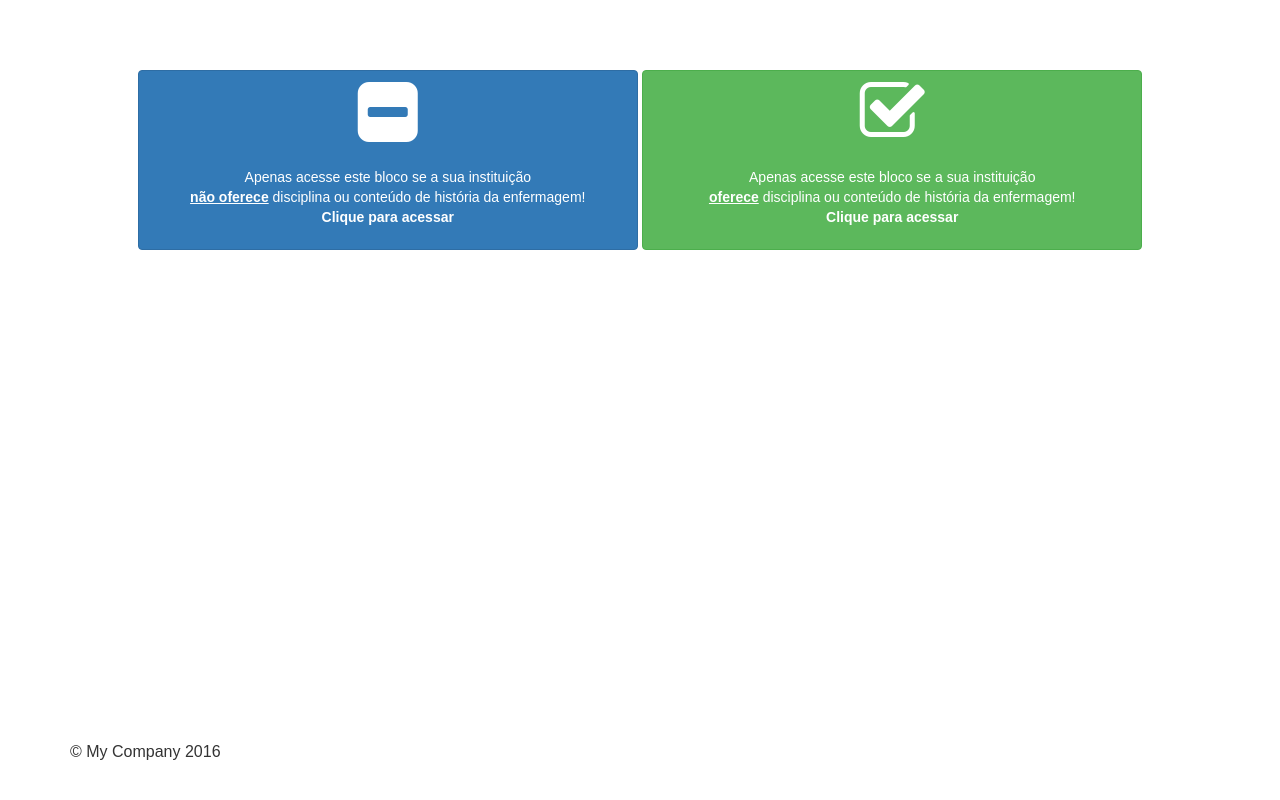
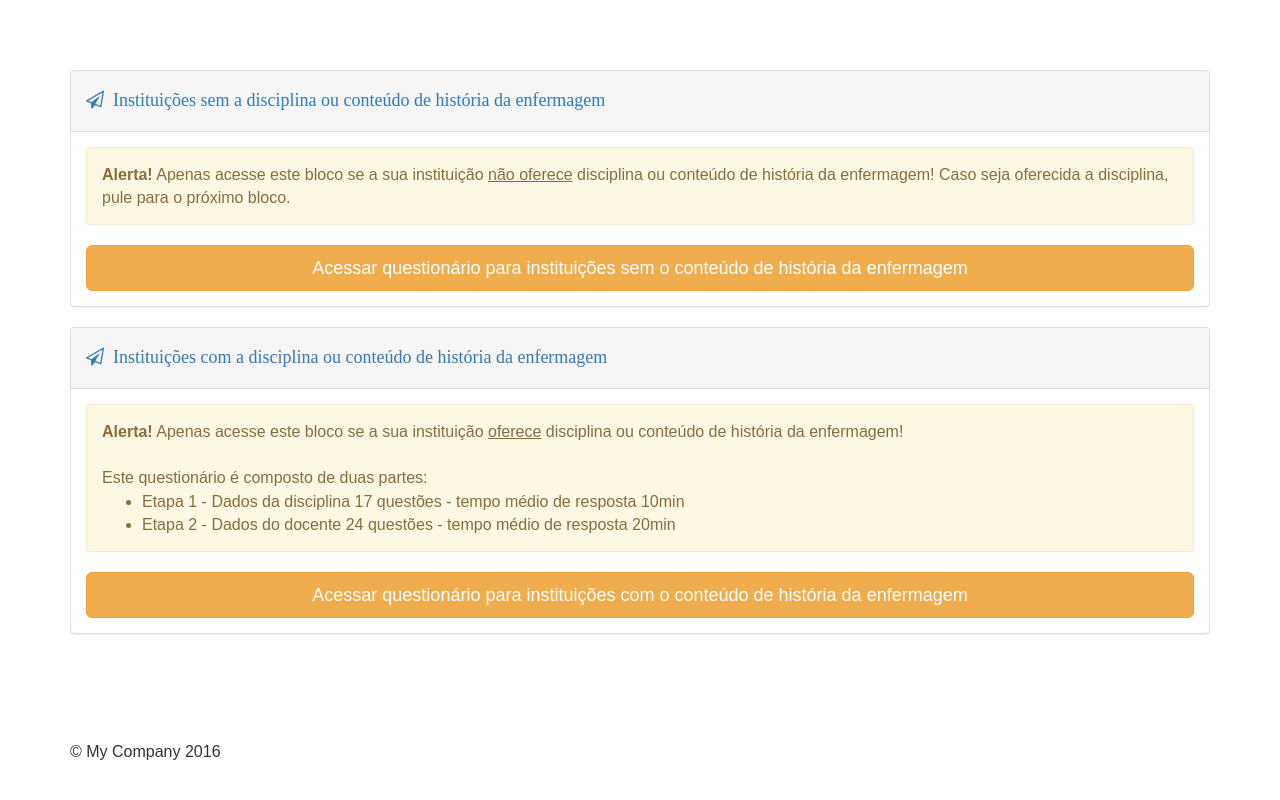
Before and after one commit to PURATEC/pesquisa_enfermagem, a Yii app: template views/survey/pre-create.php in a window 1280 px wide. Run offline with PHP 8.4 and a stand-in for Yii, Linux system fonts and the light colour scheme; the template is opened without the code that fills it, so the values that code supplies are empty; some libraries are stand-ins or nearby versions.

Commit message:
Salvando alterações;

```diff
--- a/data/insert_into.sql
+++ b/data/insert_into.sql
@@ -792,5 +792,3 @@ INSERT INTO "user"
 VALUES
 (1, null, 'luchesi@eerp.usp.br', '$2y$13$h.HIzwhE01cuEl7MQc5Kjuvn9mWbVAn3S5SKE4S754uzqiZJyvCdu', 'Pesquisador', true, '2016-08-01 22:00:00', true, '2016-08-01 22:00:00'),
 (2, null, 'nina.kriska12@gmail.com', '$2y$13$NYUFEkI2UAfOK72kA5l7hezEynGB.MjaiI14p0vm1FrDBzjMfgy/W', 'Pesquisador', true, '2016-08-01 22:00:00', true, '2016-08-01 22:00:00'),
-(3, null, 'd@fo5.com', '$2y$13$h.HIzwhE01cuEl7MQc5Kjuvn9mWbVAn3S5SKE4S754uzqiZJyvCdu', 'Entrevistado', false, '2016-08-01 22:00:00', true, '2016-08-01 22:00:00'),
-(4, null, 'ds@fo5.com', '$2y$13$NYUFEkI2UAfOK72kA5l7hezEynGB.MjaiI14p0vm1FrDBzjMfgy/W', 'Entrevistado', false, '2016-08-01 22:00:00', true, '2016-08-01 22:00:00')
--- a/views/survey/pre-create.php
+++ b/views/survey/pre-create.php
@@ -3,25 +3,57 @@
 /* @var $this yii\web\View */
 /* @var $model app\models\Survey */
 
-$this->title = 'Pesquisa';
+$this->title = 'Selecionar tipo de pesquisa';
 ?>
 
 <div class="survey-create">
+    <div class="panel panel-default">
+        <div class="panel-heading">
+            <h4>
+                <a><i class="fa fa-send-o"> &nbsp;Instituições sem a disciplina ou conteúdo de história da enfermagem</i></a>
+            </h4>
+        </div>
+        <div class="panel-body">
+            <div class="alert alert-warning">
+                <strong>Alerta!</strong> Apenas acesse este bloco se a sua instituição <u>não oferece</u> disciplina ou conteúdo de história da enfermagem! Caso seja oferecida a disciplina, pule para o próximo bloco.
+            </div>
 
-    <center>
-        <a href="<?= \yii\helpers\Url::to(['create-without', 'person_id' => $person_id]); ?>" class="btn btn-sq-lg btn-primary">
-            <i class="fa fa-minus-square fa-5x"></i><br/>
-            <br/>
-            Apenas acesse este bloco se a sua instituição <br><b><u>não oferece</u></b> disciplina ou conteúdo de história da enfermagem! <br>
-            <b>Clique para acessar</b>
-        </a>
+            <div class="row">
+                <div class="col-md-12">
+                    <?= \yii\helpers\Html::a('Acessar questionário para instituições sem o conteúdo de história da enfermagem',
+                        ['create-without?person_id='.$person_id],
+                        ['class' => 'btn btn-warning btn-lg btn-block']
+                    ); ?>
+                </div>
+            </div>
+        </div>
+    </div>
 
-        <a href="<?= \yii\helpers\Url::to(['create-with', 'person_id' => $person_id]); ?>" class="btn btn-sq-lg btn-success">
-          <i class="fa fa-check-square-o fa-5x"></i><br/>
-          <br/>
-          Apenas acesse este bloco se a sua instituição <br><b><u>oferece</u></b> disciplina ou conteúdo de história da enfermagem! <br>
-          <b>Clique para acessar</b>
-        </a>
-    </center>
+    <div class="panel panel-default">
+        <div class="panel-heading">
+            <h4>
+                <a><i class="fa fa-send-o"> &nbsp;Instituições com a disciplina ou conteúdo de história da enfermagem</i></a>
+            </h4>
+        </div>
+        <div class="panel-body">
+            <div class="alert alert-warning">
+                <strong>Alerta!</strong> Apenas acesse este bloco se a sua instituição <u>oferece</u> disciplina ou conteúdo de história da enfermagem!
+                <br /><br />Este questionário é composto de duas partes:
+                <ul>
+                    <li>Etapa 1 - Dados da disciplina 17 questões - tempo médio de resposta 10min</li>
+                    <li>Etapa 2 - Dados do docente  24 questões - tempo médio de resposta 20min</li>
+                </ul>
+            </div>
 
+            <div class="row">
+                <div class="col-sm-12">
+                    <?= \yii\helpers\Html::a('Acessar questionário para instituições com o conteúdo de história da enfermagem',
+                        ['create-with?person_id='.$person_id],
+                        ['class' => 'btn btn-warning btn-lg btn-block']
+                    ); ?>
+                </div>
+            </div>
+
+        </div>
+    </div>
 </div>
```
Also changed, not shown: controllers/SurveyController.php (+13 -16 lines).
